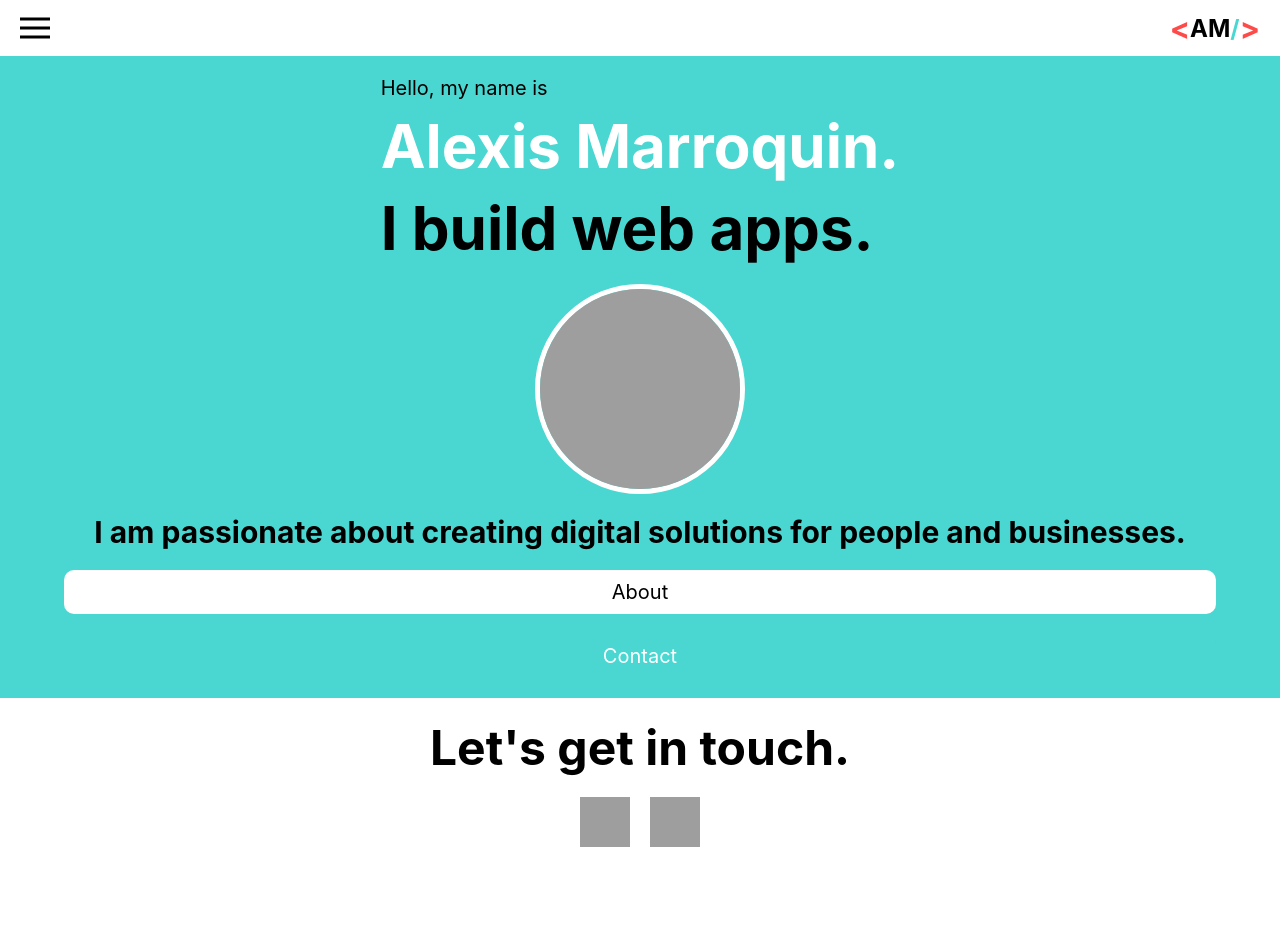
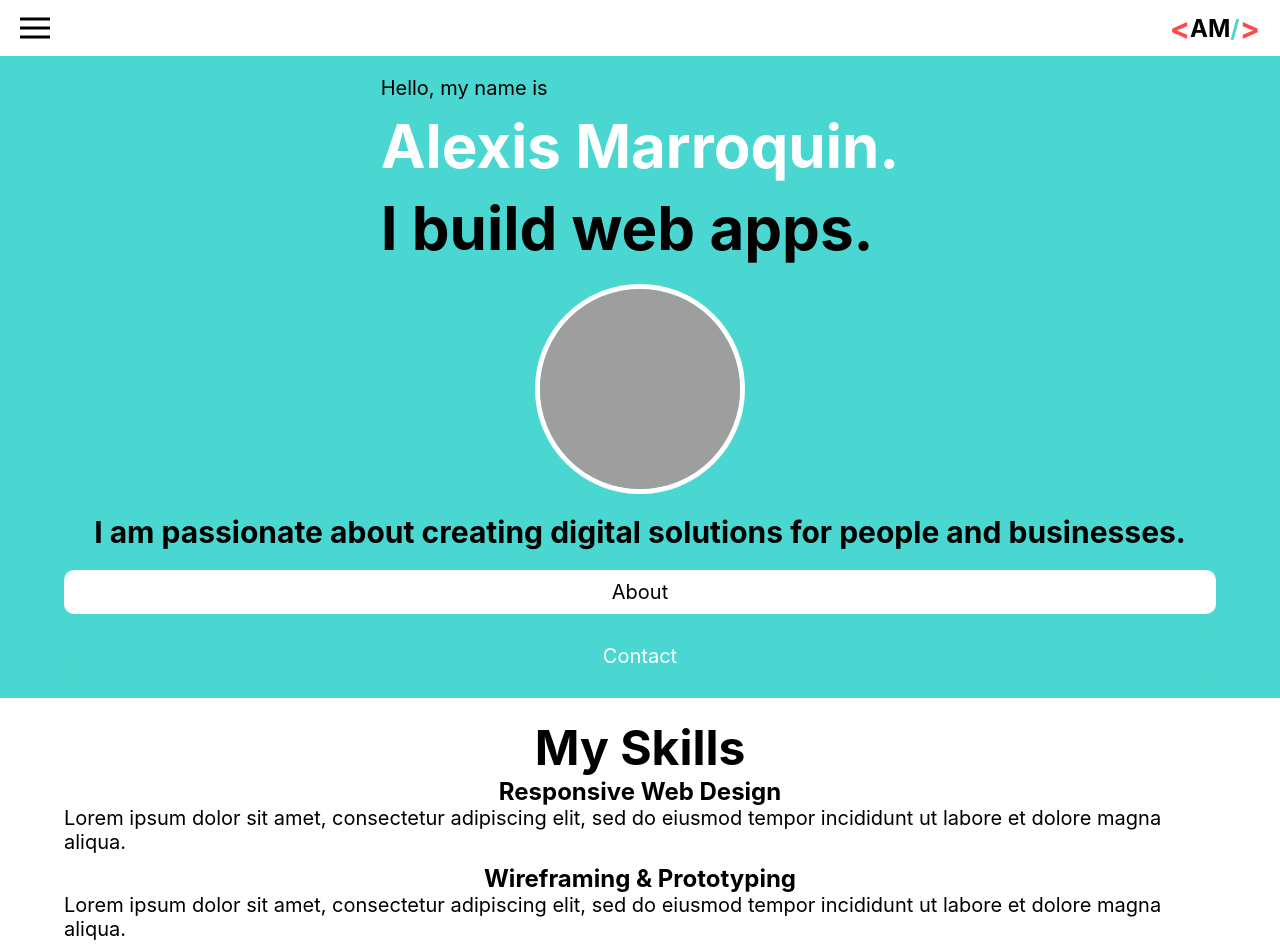
Before and after one commit to alexismarroquin7/am-fe-a, a Next.js app: page / in a window 1280 px wide. Shown: the top 952 px of the page. Before the commit the page ends 872 px from the top, so only its background shows below. Built offline with nearby package versions, Linux system fonts and the light colour scheme; grey boxes are pictures that could not be loaded.

Commit message:
adds skills section scaffolding

```diff
--- a/data/index.js
+++ b/data/index.js
@@ -1,3 +1,4 @@
 export * from "./images";
 export * from "./contact";
 export * from "./home";
+export * from "./skills";
--- /dev/null
+++ b/data/skills.js
@@ -0,0 +1,24 @@
+import { createIds } from "../utils";
+
+const skillsList = [
+  {
+    name: 'Responsive Web Design',
+    description: 'Lorem ipsum dolor sit amet, consectetur adipiscing elit, sed do eiusmod tempor incididunt ut labore et dolore magna aliqua.',
+    icon: {}
+  },
+  {
+    name: 'Wireframing & Prototyping',
+    description: 'Lorem ipsum dolor sit amet, consectetur adipiscing elit, sed do eiusmod tempor incididunt ut labore et dolore magna aliqua.',
+    icon: {}
+  },
+  {
+    name: 'REST APIs',
+    description: 'Lorem ipsum dolor sit amet, consectetur adipiscing elit, sed do eiusmod tempor incididunt ut labore et dolore magna aliqua.',
+    icon: {}
+  }
+];
+
+export const skills = {
+  title: `My Skills`,
+  list: createIds('skill_id', skillsList, true)
+}
--- a/pages/index.js
+++ b/pages/index.js
@@ -3,7 +3,7 @@ import { Grid } from "../components";
 import Head from 'next/head';
 
 // styles
-import { LandingSection, ContactSection } from "../widgets";
+import { LandingSection, ContactSection, SkillsSection } from "../widgets";
 
 export default function Home() {
 
@@ -16,6 +16,7 @@ export default function Home() {
     </Head>
 
     <LandingSection/>
+    <SkillsSection/>
     <ContactSection/>
 
   </Grid>
--- /dev/null
+++ b/widgets/SkillsSection/index.js
@@ -0,0 +1,43 @@
+// data
+import { skills } from "../../data";
+
+// components
+import { Grid, Section } from "../../components";
+
+// styles
+import { useTheme } from "styled-components";
+
+export const SkillsSection = () => {
+  const theme = useTheme();
+  return (
+  <Section>
+    <Grid
+      width="90%"
+      direction="column wrap"
+      alignItems="center"
+    >
+
+      <h3>{skills.title}</h3>
+
+      <Grid
+        direction="column wrap"
+        alignItems="center"
+        gap={theme.gap.primary}
+      >
+        {skills.list.map(skill => (
+          <Grid
+            key={skill.skill_id}
+            direction="column wrap"
+            alignItems="center"
+          >
+            <h6>{skill.name}</h6>
+            <p>{skill.description}</p>
+          </Grid>
+        ))}
+      </Grid>
+
+    </Grid>
+
+  </Section>
+  )
+}
--- a/widgets/index.js
+++ b/widgets/index.js
@@ -1,3 +1,4 @@
 export * from "./ContactSection";
 export * from "./LandingSection";
 export * from "./Nav";
+export * from "./SkillsSection";
```
